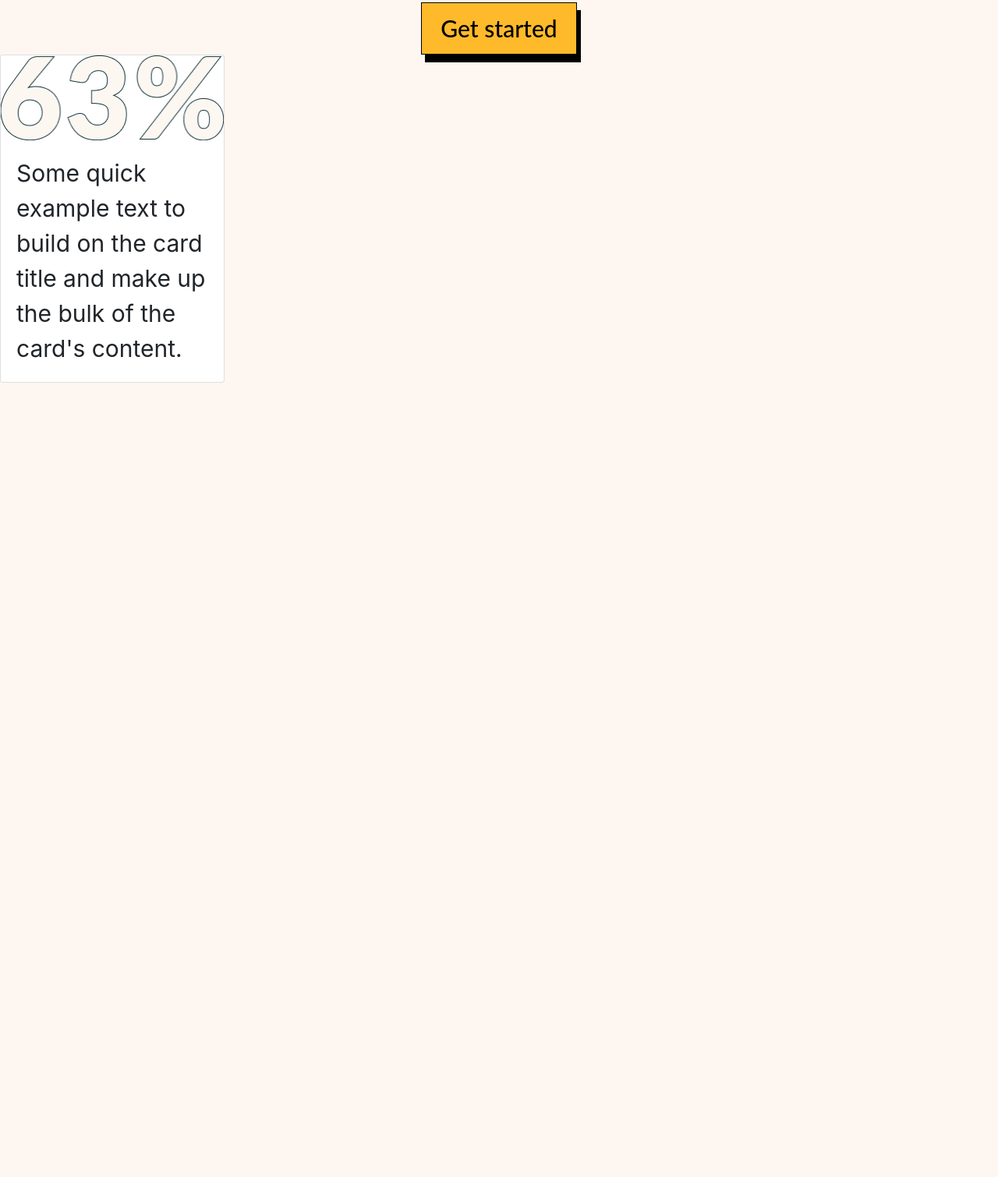
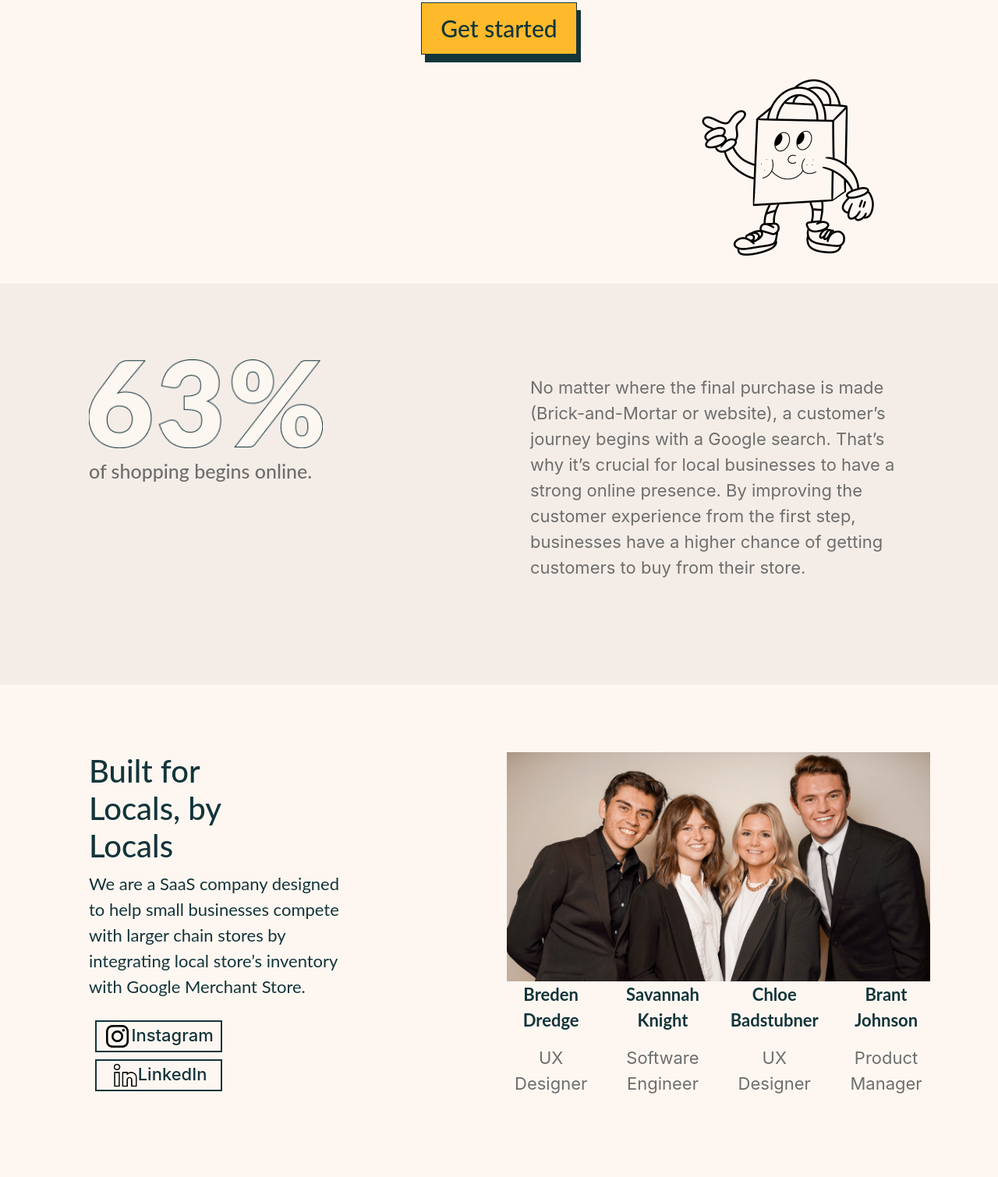
Before and after one commit to BackLocal/BackLocalv2, a website: page index.html in a window 1280 px wide. Shown: the part 326-1836 px from the top of the page at 78% size. Before the commit the page ends 817 px from the top, so only its background shows below. Drawn offline with nearby package versions, Linux system fonts and the light colour scheme.

Commit message:
First Page

```diff
--- a/index.html
+++ b/index.html
@@ -29,7 +29,7 @@
           <li class="nav-item active spacing1">
             <a class="nav-link dropdown-toggle" href="#">Home<span class="sr-only">(current)</span></a>
           </li>
-          <li class="nav-item ">
+          <li class="nav-item spacing1">
             <a class="nav-link dropdown-toggle" href="#">Businesses</a>
           </li>
           <li class="nav-item dropdown spacing1">
@@ -49,20 +49,63 @@
     </nav>
 
     <div class="container box">
-        <img src="images/BackLocal.png">
+         <img src="images/BackLocal.png">
     </div>
     <div class="container getstarted">
-      <button class="button3">Get started</button>
+       <button class="button3">Get started</button>
     </div>
-    <div class="flex-container">
-      <div class="card" style="width: 18rem;">
-        <img src="./images/63%.png" class="card-img-top" alt="...">
-        <div class="card-body">
-          <p class="card-text">Some quick example text to build on the card title and make up the bulk of the card's content.</p>
-        </div>
+
+    <div>
+      <div class="flex-item">
+           <img src="./images/Untitled_Artwork (1) 1.png">
       </div>
     </div>
 
+    <div class="flex-container">
+        <div class="flex-item-left" style="width: 18rem;">
+          <img class ="stat" src="./images/63%.png">
+            <p class="caption">of shopping begins online.</p>
+        </div>
+        <div class="flex-item-right">
+          <p class="explanation">No matter where the final purchase is made (Brick-and-Mortar or website), a customer’s
+            journey begins with a Google search. That’s why it’s crucial for local businesses to have
+            a strong online presence. By improving the customer experience from the first step,
+            businesses have a higher chance of getting customers to buy from their store. </p>
+        </div>
+    </div>
+
+    <div class="flex-container1">
+      <div class="flex-item-left">
+        <h1 class="local">Built for Locals, by Locals</h1>
+          <p class="sass">We are a SaaS company designed to help small businesses compete with larger chain stores by integrating local store’s inventory with Google Merchant Store. </p>
+         <div class="social">
+          <button class="insta"><img src="./images/instagram (1).png" class="icon2">Instagram</button>
+          <button class="link"><img src="./images/linkedin (1).png" class="icon2">LinkedIn</button>
+        </div>
+      </div>
+      <div class="flex-item-right">
+        <img class="founders"src="./images/image 3.png">
+        <div class="row">
+          <div class="col-3 i">
+            <p class="intro">Breden Dredge</p>
+            <p class="role">UX Designer</p>
+          </div>
+          <div class="col-3 ">
+            <p class="intro">Savannah Knight</p>
+            <p class="role">Software Engineer</p>
+          </div>
+          <div class="col-3">
+            <p class="intro">Chloe Badstubner</p>
+            <p class="role">UX Designer</p>
+          </div>
+          <div class="col-3">
+            <p class="intro">Brant Johnson</p>
+            <p class="role">Product Manager</p>
+          </div>
+
+        </div>
+      </div>
+  </div>
 
 
 
--- a/styles.css
+++ b/styles.css
@@ -9,6 +9,7 @@
     font-size: 52px;
     text-align: center;
     width:100%;
+    color:#13353B;
 }
 
 nav {
@@ -16,13 +17,17 @@
     font-size: 28px;
     font-weight: 500;
     margin-top: 20px;
-    padding-left:20px
+    padding-left:20px;
+    color:#13353B;
+
+
 }
 
 button{
     font-family: 'Lato', sans-serif;
     font-size: 25px;
     font-weight: 500;
+    color:#13353B;
 }
 
 
@@ -68,13 +73,198 @@
     border: 1px solid;
     padding: 10px;
     box-shadow: 5px 10px;
+
 }
 .flex-container {
     display: flex;
     flex-wrap: wrap;
-    font-size: 30px;
+    font-size: 22px;
+    background-color:#F4EDE7;
+    padding: 6%;
 }
 
-@media only screen and (max-width: 900px) {
-    .flex-container > div {flex:100%;}
+@media (max-width: 800px) {
+    .flex-container {
+      flex-direction: column;
+    }
+  }
+.stat{
+    width: 300px;
+    margin-top: 10px;
+    margin-left: 5%;
+
 }
+
+.caption{
+    width: 100%;
+    font-family: 'Lato', sans-serif;
+    font-size: 25px;
+    font-weight: 500;
+    padding-top: 2%;
+    margin-left: 5%;
+    color:#6E6E6E;
+    ;
+}
+
+.flex-item-left {
+    padding: 10px;
+    flex: 50%;
+  }
+
+  .flex-item-right {
+    padding: 10px;
+    flex: 50%;
+  }
+  .explanation{
+    padding: 30px;
+    color:#6E6E6E;
+  }
+
+  .flex-item{
+        justify-content: right;
+  }
+
+  .flex-item > img{
+      margin-left: 70%;
+  }
+  @media (max-width: 800px) {
+    .flex-item > img{
+        display: none;
+    }
+  }
+
+  .sass{
+    width: 60%;
+    font-family: 'Lato', sans-serif;
+    margin-left: 5%;
+    color:#13353B;
+  }
+  .flex-container1 {
+    display: flex;
+    flex-wrap: wrap;
+    font-size: 22px;
+    padding: 6%;
+
+}
+.local{
+    width: 38%;
+    font-family: 'Lato', sans-serif;
+    margin-left: 5%;
+    color:#13353B;
+}
+.insta{
+    background-color: #fef7f1;
+    color:#13353B;
+    border: 2px solid #13353B;
+    width: 100%;
+    margin-left: 5%;
+}
+
+.link{
+    background-color: #fef7f1;
+    color:#13353B;
+    border: 2px solid #13353B;
+    width: 100%;
+    margin-top: 5%;
+    margin-left: 5%;
+}
+
+.social{
+    width:30%;
+    margin-left: 5%;
+    margin-top: 5%;
+}
+
+.icon2{
+    width: 35px;
+    height: auto;
+
+}
+
+.link:hover {
+    box-shadow: 0 12px 16px 0 rgba(0,0,0,0.24), 0 17px 50px 0 rgba(0,0,0,0.19);
+  }
+
+  .insta:hover {
+    box-shadow: 0 12px 16px 0 rgba(0,0,0,0.24), 0 17px 50px 0 rgba(0,0,0,0.19);
+  }
+
+  .founders{
+    height:auto;
+    width:100%;
+  }
+
+  .intro{
+    font-family: 'Lato', sans-serif;
+    color:#13353B;
+    font-weight: 700;
+    text-align: center;
+  }
+.role{
+    color:#6E6E6E;
+    text-align: center;
+}
+
+  @media (max-width: 1200px) {
+    .flex-container1 {
+      flex-direction: column;
+      align-items: center;
+      padding: 0%;
+    }
+  }
+
+  @media (max-width: 1200px) {
+    .flex-container {
+      flex-direction: column;
+      align-items: center;
+    }
+  }
+
+  @media (max-width: 800px) {
+    .flex-item-left {
+      justify-content: center;
+      flex-direction: column;
+
+
+    }
+  }
+  @media (max-width: 800px) {
+    .local {
+      justify-content: center;
+      flex-direction: column;
+      width: 100%;
+
+    }
+  }
+  @media (max-width: 800px) {
+    .sass {
+      justify-content: center;
+      flex-direction: column;
+      width: 100%;
+
+    }
+  }
+  @media (max-width: 700px) {
+    .link {
+      justify-content: center;
+      flex-direction: column;
+      width: 50%;
+
+    }
+  }
+  @media (max-width: 700px) {
+    .insta {
+      justify-content: center;
+      flex-direction: column;
+      width: 50%;
+
+    }
+  }
+  @media (max-width: 700px) {
+    .social {
+      justify-content: center;
+      flex-direction: column;
+      width: 100%;
+
+    }
+  }
```
Also changed, not shown: images/instagram (1).png (added), images/linkedin (1).png (added).
